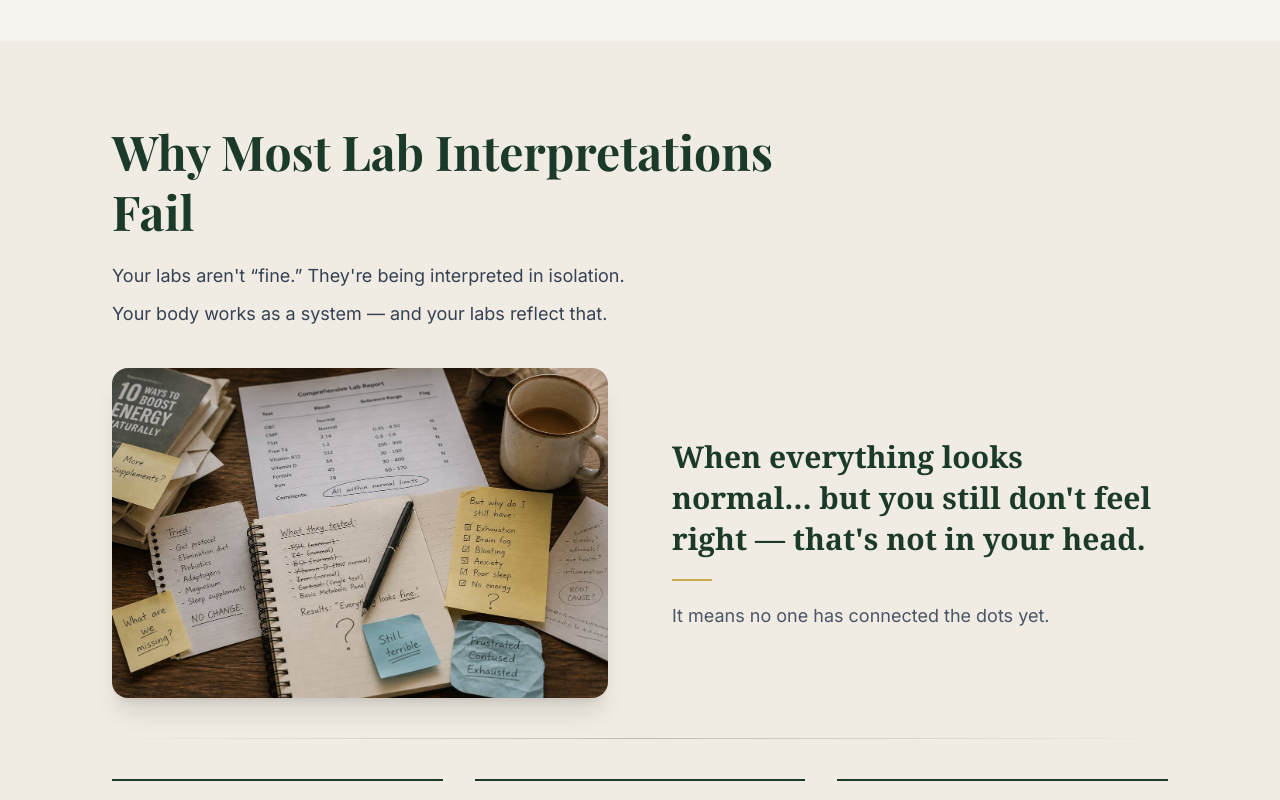
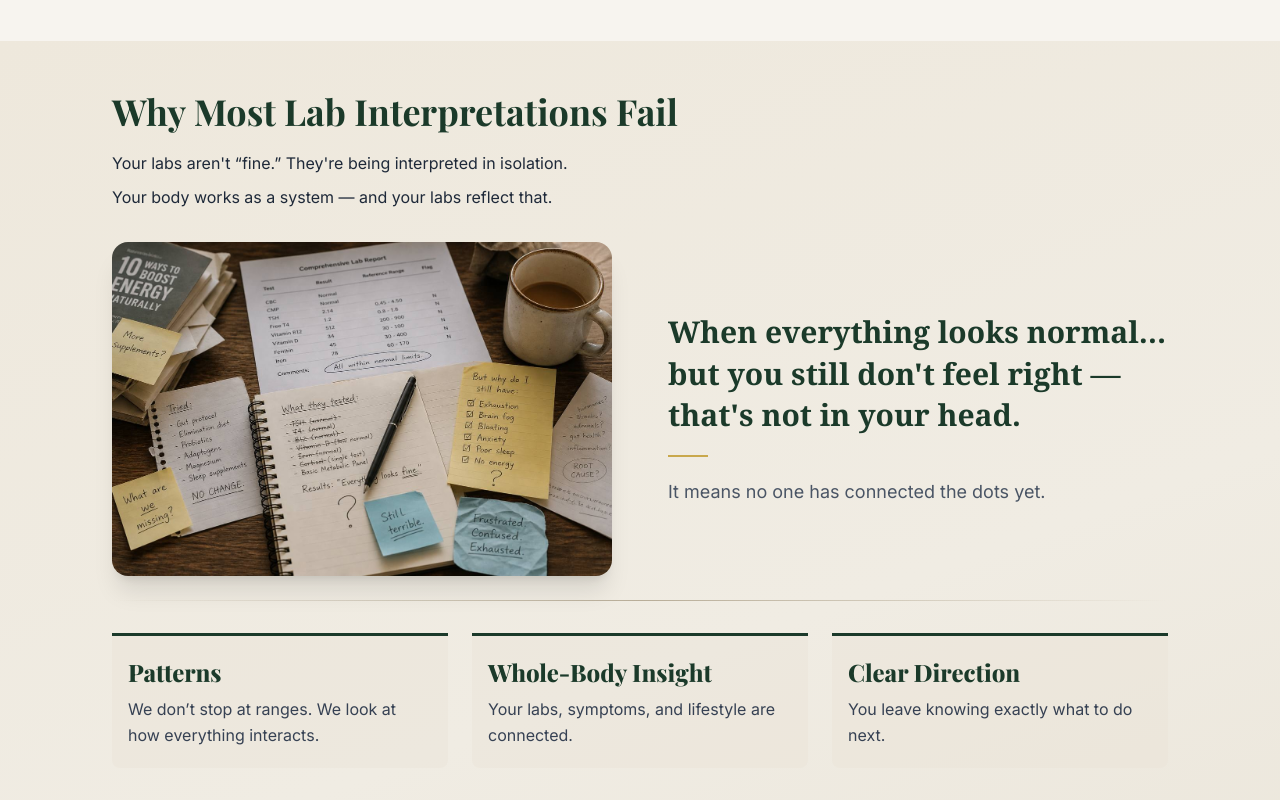
Before and after one commit to Sherryfarmshop/rooted-clarity-website, a Next.js app: page / in a window 1280 px wide. Shown: the part 3500-4300 px from the top of the page. Built offline with nearby package versions, Linux system fonts and the light colour scheme; a web font is replaced by a local one.

Commit message:
approach-polish-spacing-contrast-hierarchy

```diff
--- a/src/components/Approach.tsx
+++ b/src/components/Approach.tsx
@@ -1,23 +1,23 @@
 export default function Approach() {
   return (
-    <section id="approach" className="bg-[#f0ece3]">
-      <div className="max-w-6xl mx-auto px-6 lg:px-12 py-16 sm:py-20">
+    <section id="approach" style={{ background: "linear-gradient(160deg, #eee8dc 0%, #f0ece3 50%, #e8e2d5 100%)" }}>
+      <div className="max-w-6xl mx-auto px-6 lg:px-12 pt-10 pb-16 sm:pt-12 sm:pb-20">
 
         {/* HEADLINE + supporting copy */}
-        <div className="max-w-2xl mb-10">
-          <h2 className="font-serif text-4xl sm:text-5xl font-bold text-[#1B3A2A] leading-tight mb-5">
+        <div className="max-w-2xl mb-8">
+          <h2 className="font-serif text-3xl sm:text-4xl font-bold text-[#1B3A2A] leading-tight mb-4">
             Why Most Lab Interpretations Fail
           </h2>
-          <p className="text-gray-700 text-lg leading-relaxed mb-2">
+          <p className="text-gray-800 text-base leading-relaxed mb-2">
             Your labs aren&apos;t &ldquo;fine.&rdquo; They&apos;re being interpreted in isolation.
           </p>
-          <p className="text-gray-700 text-lg leading-relaxed">
+          <p className="text-gray-800 text-base leading-relaxed">
             Your body works as a system — and your labs reflect that.
           </p>
         </div>
 
         {/* IMAGE + emotional text — two column */}
-        <div className="grid md:grid-cols-2 gap-10 lg:gap-16 items-center mb-10">
+        <div className="grid md:grid-cols-2 gap-8 lg:gap-14 items-center mb-6">
 
           <div className="relative overflow-hidden rounded-2xl shadow-xl">
             <img
@@ -41,11 +41,11 @@ export default function Approach() {
 
         </div>
 
-        {/* Subtle divider fade */}
-        <div className="w-full h-px bg-gradient-to-r from-transparent via-[#c5bda8] to-transparent mb-10" />
+        {/* Subtle divider */}
+        <div className="w-full h-px bg-gradient-to-r from-transparent via-[#b8ad98] to-transparent mb-8" />
 
-        {/* THREE PILLARS — flows directly from above */}
-        <div className="grid md:grid-cols-3 gap-8 mb-16">
+        {/* THREE PILLARS */}
+        <div className="grid md:grid-cols-3 gap-6 mb-16">
           {[
             {
               title: "Patterns",
@@ -60,9 +60,9 @@ export default function Approach() {
               body: "You leave knowing exactly what to do next.",
             },
           ].map((p) => (
-            <div key={p.title} className="border-t-2 border-[#1B3A2A] pt-5">
-              <h3 className="font-serif text-2xl font-bold text-[#1B3A2A] mb-2">{p.title}</h3>
-              <p className="text-gray-600 text-base leading-relaxed">{p.body}</p>
+            <div key={p.title} className="border-t-[3px] border-[#1B3A2A] pt-5 bg-[#e8e2d5]/40 rounded-b-lg px-4 pb-5">
+              <h3 className="font-serif text-2xl font-extrabold text-[#1B3A2A] mb-2">{p.title}</h3>
+              <p className="text-gray-700 text-base leading-relaxed">{p.body}</p>
             </div>
           ))}
         </div>
```
